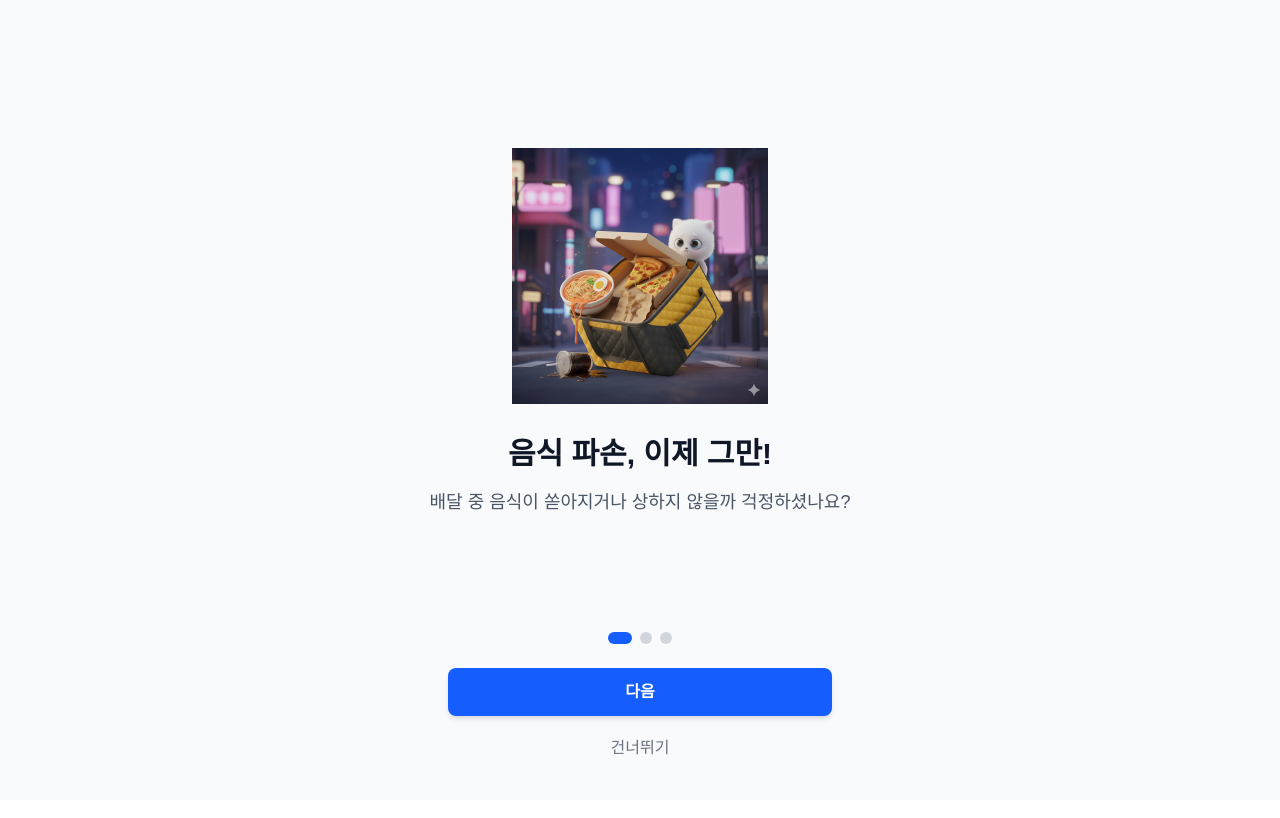
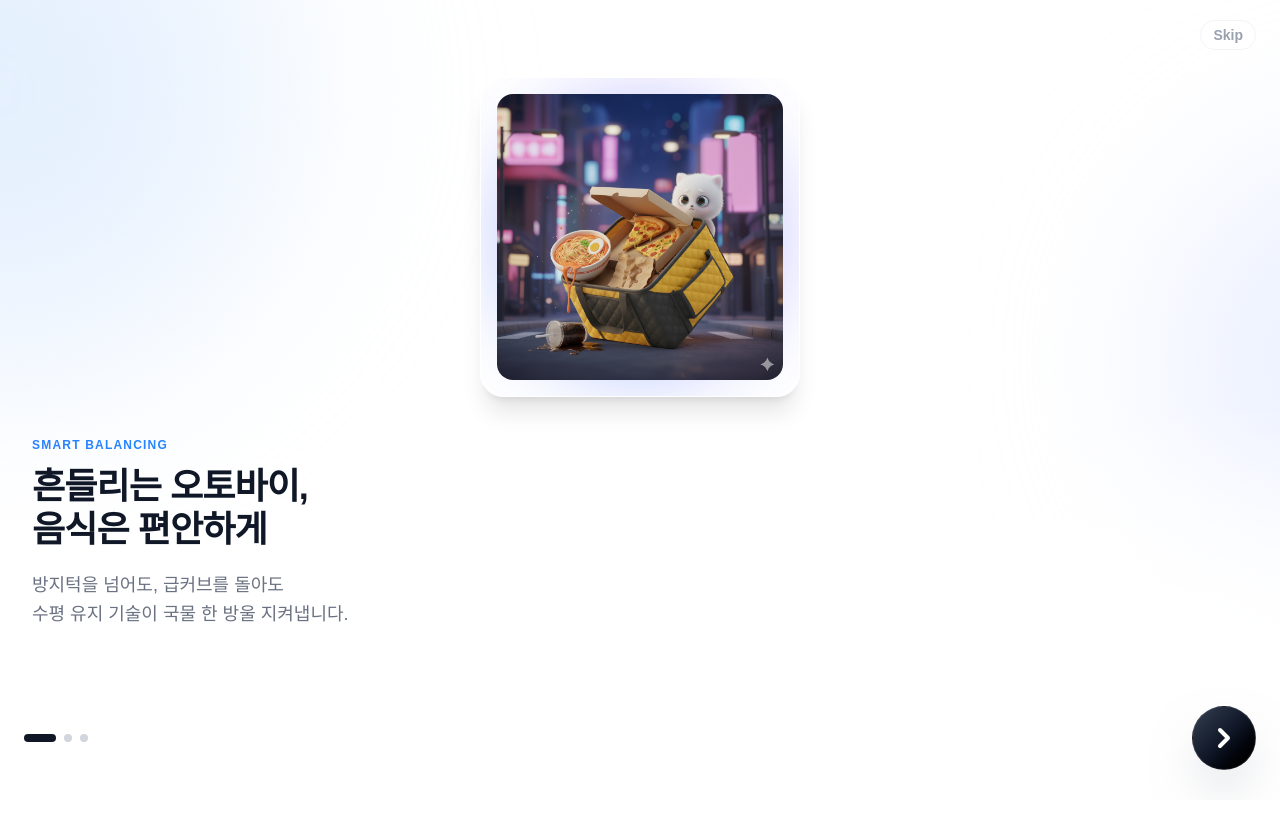
Before and after one commit to dlcodudco/sensor-udon, a Next.js app: page /onboarding in a window 1280 px wide. Shown: the top 818 px of the page. Built offline with nearby package versions, Linux system fonts and the light colour scheme.

Commit message:
fix: 온보딩 하단버튼 및 전체적인 레이아웃 변경

```diff
--- a/components/onboarding/onboardingscreen.tsx
+++ b/components/onboarding/onboardingscreen.tsx
@@ -1,36 +1,36 @@
-// components/onboarding/OnboardingScreen.tsx
-
 'use client';
 
 import { useState, useEffect, useContext } from 'react';
 import { HideNavContext } from "../../app/clientlayout";
+import { motion, AnimatePresence } from "framer-motion";
+import { ChevronRight } from "lucide-react";
 
-// ⭐⭐ 1. onboardingSlides 데이터를 컴포넌트 파일 안에 직접 정의 ⭐⭐
 const onboardingSlides = [
   {
     id: 1,
-    title: "음식 파손, 이제 그만!",
-    description: "배달 중 음식이 쏟아지거나 상하지 않을까 걱정하셨나요?",
+    subTitle: "SMART BALANCING",
+    title: "흔들리는 오토바이,\n음식은 편안하게",
+    description: "방지턱을 넘어도, 급커브를 돌아도\n수평 유지 기술이 국물 한 방울 지켜냅니다.",
     imageUrl: "/images/onboarding1.png",
-    buttonText: "다음"
+    color: "from-blue-600 to-indigo-600"
   },
   {
     id: 2,
-    title: "스마트 수평 유지 시스템",
-    description: "센서 기반의 실시간 제어로 99.9% 안전 배달을 보장합니다.",
+    subTitle: "REAL-TIME SENSING",
+    title: "가장 맛있는 온도,\n그대로 식탁까지",
+    description: "식어서 오는 배달은 이제 그만.\n온습도 센서가 최적의 환경을 감시합니다.",
     imageUrl: "/images/onboarding2.png",
-    buttonText: "다음"
+    color: "from-indigo-600 to-purple-600"
   },
   {
     id: 3,
-    title: "실시간 데이터로 안심 배달",
-    description: "기울기, 온도, 내부 영상까지 한눈에 확인하세요.",
+    subTitle: "LIVE MONITORING",
+    title: "내 음식의 여정,\n눈으로 확인하세요",
+    description: "배달통 내부 영상과 센서 데이터를\n실시간으로 투명하게 보여드릴게요.",
     imageUrl: "/images/onboarding3.png",
-    buttonText: "시작하기"
+    color: "from-blue-500 to-cyan-500"
   },
 ];
-// ⭐⭐⭐⭐⭐⭐⭐⭐⭐⭐⭐⭐⭐⭐⭐⭐⭐⭐⭐⭐⭐⭐⭐⭐⭐⭐⭐⭐⭐⭐⭐⭐⭐⭐⭐⭐⭐⭐⭐⭐
-
 
 interface OnboardingProps {
   onComplete: () => void;
@@ -39,12 +39,12 @@ interface OnboardingProps {
 export default function OnboardingScreen({ onComplete }: OnboardingProps) {
   const [currentStep, setCurrentStep] = useState(0);
   const currentSlide = onboardingSlides[currentStep];
+  const { setHideNav } = useContext(HideNavContext);
 
-  const { setHideNav } = useContext(HideNavContext);
   useEffect(() => {
     setHideNav(true);
     return () => setHideNav(false);
-  }, []);
+  }, [setHideNav]);
 
   const handleNext = () => {
     if (currentStep < onboardingSlides.length - 1) {
@@ -55,61 +55,106 @@ export default function OnboardingScreen({ onComplete }: OnboardingProps) {
   };
 
   return (
-    <div className="min-h-screen flex flex-col items-center justify-between p-8 bg-gray-50">
+    <div className="relative w-full h-[100dvh] overflow-hidden bg-white flex flex-col">
 
-      {/* 1. 이미지 및 내용 영역 */}
-      <div className="flex-grow flex flex-col items-center justify-center text-center w-full">
-        {/* 이미지 표시 영역 */}
-        <div className="w-64 h-64 mb-8">
+      {/* 배경 효과 */}
+      <div className="absolute inset-0 overflow-hidden pointer-events-none">
+        <motion.div
+          animate={{ scale: [1, 1.2, 1], rotate: [0, 90, 0] }}
+          transition={{ duration: 20, repeat: Infinity, ease: "linear" }}
+          className="absolute -top-[20%] -left-[20%] w-[500px] h-[500px] bg-blue-100/70 rounded-full blur-[100px]"
+        />
+        <motion.div
+           animate={{ scale: [1, 1.1, 1], x: [0, 50, 0] }}
+           transition={{ duration: 15, repeat: Infinity, ease: "linear" }}
+          className="absolute top-[20%] -right-[20%] w-[400px] h-[400px] bg-indigo-100/60 rounded-full blur-[80px]"
+        />
+        <div className="absolute bottom-0 w-full h-1/2 bg-gradient-to-t from-white via-white/80 to-transparent" />
+      </div>
+
+      {/* 건너뛰기 버튼 */}
+      {currentStep < onboardingSlides.length - 1 && (
+        <motion.div
+          initial={{ opacity: 0 }} animate={{ opacity: 1 }}
+          className="absolute top-0 right-0 p-6 z-20 pt-[calc(env(safe-area-inset-top)+20px)]"
+        >
+          <button
+            onClick={onComplete}
+            className="text-sm text-gray-400 font-semibold hover:text-gray-600 transition-colors bg-white/50 backdrop-blur-sm px-3 py-1 rounded-full border border-gray-100"
+          >
+            Skip
+          </button>
+        </motion.div>
+      )}
+
+      {/* 메인 콘텐츠 */}
+      <div className="flex-1 flex flex-col items-center justify-center w-full z-10 px-8">
+        <AnimatePresence mode="wait">
+          <motion.div
+            key={currentStep}
+            className="w-full flex flex-col items-center"
+            initial={{ opacity: 0, y: 20 }}
+            animate={{ opacity: 1, y: 0 }}
+            exit={{ opacity: 0, y: -20 }}
+            transition={{ duration: 0.4, ease: "easeOut" }}
+          >
+            {/* 이미지 영역 */}
+            <div className="relative w-full max-w-[320px] aspect-square mb-10 flex items-center justify-center rounded-3xl overflow-hidden bg-white/30 backdrop-blur-sm shadow-xl border border-white/50 p-4">
+              <div className={`absolute inset-4 bg-gradient-to-tr ${currentSlide.color} opacity-30 blur-2xl rounded-full`} />
               <img
-              // public 폴더를 기준으로 경로 설정
                 src={currentSlide.imageUrl}
-              alt={currentSlide.title}
-              className="w-full h-full object-contain"
+                alt="Onboarding"
+                className="relative w-full h-full object-contain z-10 rounded-2xl"
+                onError={(e) => e.currentTarget.style.display = 'none'}
               />
             </div>
 
-        <h1 className="text-3xl font-bold text-gray-900 mb-4">
+            {/* 텍스트 영역 */}
+            <div className="w-full text-left space-y-3">
+              {/* ✅ 여기서 색상을 3번째 페이지 색(Blue-Cyan)으로 고정했습니다! */}
+              <p className="text-xs font-black tracking-widest text-transparent bg-clip-text bg-gradient-to-r from-blue-500 to-cyan-500">
+                {currentSlide.subTitle}
+              </p>
+
+              <h1 className="text-4xl font-extrabold text-gray-900 leading-[1.2] whitespace-pre-line tracking-tight">
                 {currentSlide.title}
               </h1>
-
-        <p className="text-lg text-gray-600 px-4">
+              <p className="text-gray-500 text-lg leading-relaxed whitespace-pre-line pt-2">
                 {currentSlide.description}
               </p>
             </div>
+          </motion.div>
+        </AnimatePresence>
+      </div>
 
-      {/* 2. 네비게이션 및 버튼 영역 */}
-      <div className="w-full max-w-sm">
-
-        {/* 슬라이드 페이지 인디케이터 (하단 점 3개) */}
-        <div className="flex justify-center space-x-2 mb-6">
+      {/* 하단 컨트롤 영역 */}
+      <div className="w-full px-6 pb-[calc(env(safe-area-inset-bottom)+30px)] z-20">
+        <div className="flex items-center justify-between w-full">
+            <div className="flex gap-2">
               {onboardingSlides.map((_, index) => (
-            <span
+                <div
                   key={index}
-              className={`block w-3 h-3 rounded-full transition-all duration-300 ${
-                index === currentStep ? 'bg-blue-600 w-6' : 'bg-gray-300'
-              }`}
-            ></span>
+                  className={`h-2 rounded-full transition-all duration-300 ${index === currentStep ? "w-8 bg-gray-900" : "w-2 bg-gray-300"}`}
+                />
               ))}
             </div>
 
-        {/* 버튼 */}
-        <button
+            <motion.button
               onClick={handleNext}
-          className="w-full py-3 bg-blue-600 text-white font-semibold rounded-lg shadow-md hover:bg-blue-700 transition duration-300"
+              whileTap={{ scale: 0.9 }}
+              className={`
+                w-16 h-16 rounded-full
+                flex items-center justify-center
+                text-white
+                bg-gradient-to-br from-gray-700 via-gray-900 to-black
+                border border-white/10
+                shadow-2xl shadow-gray-400/50
+                transition-all duration-500
+              `}
             >
-          {currentSlide.buttonText}
-        </button>
-
-        {/* 건너뛰기 버튼 */}
-        {currentStep < onboardingSlides.length - 1 && (
-            <button
-                onClick={onComplete}
-                className="w-full mt-3 py-2 text-gray-500 font-medium hover:text-gray-700 transition duration-300"
-            >
-                건너뛰기
-            </button>
-        )}
+              <ChevronRight size={32} strokeWidth={3} />
+            </motion.button>
+        </div>
       </div>
     </div>
   );
--- a/package.json
+++ b/package.json
@@ -10,6 +10,8 @@
   },
   "dependencies": {
     "firebase": "^12.6.0",
+    "framer-motion": "^12.23.24",
+    "lucide-react": "^0.554.0",
     "next": "16.0.3",
     "react": "19.2.0",
     "react-dom": "19.2.0",
```
Also changed, not shown: 1 other file (tests, documents, lock files or other folders). Lines whose indentation alone changed are shown as unchanged.
